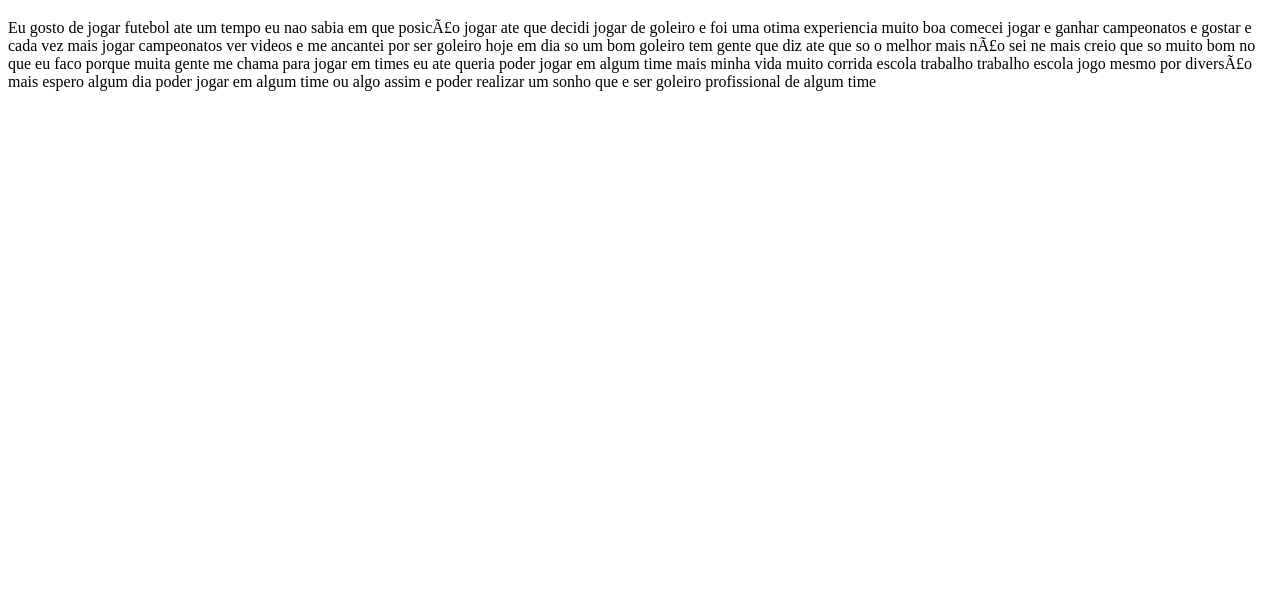
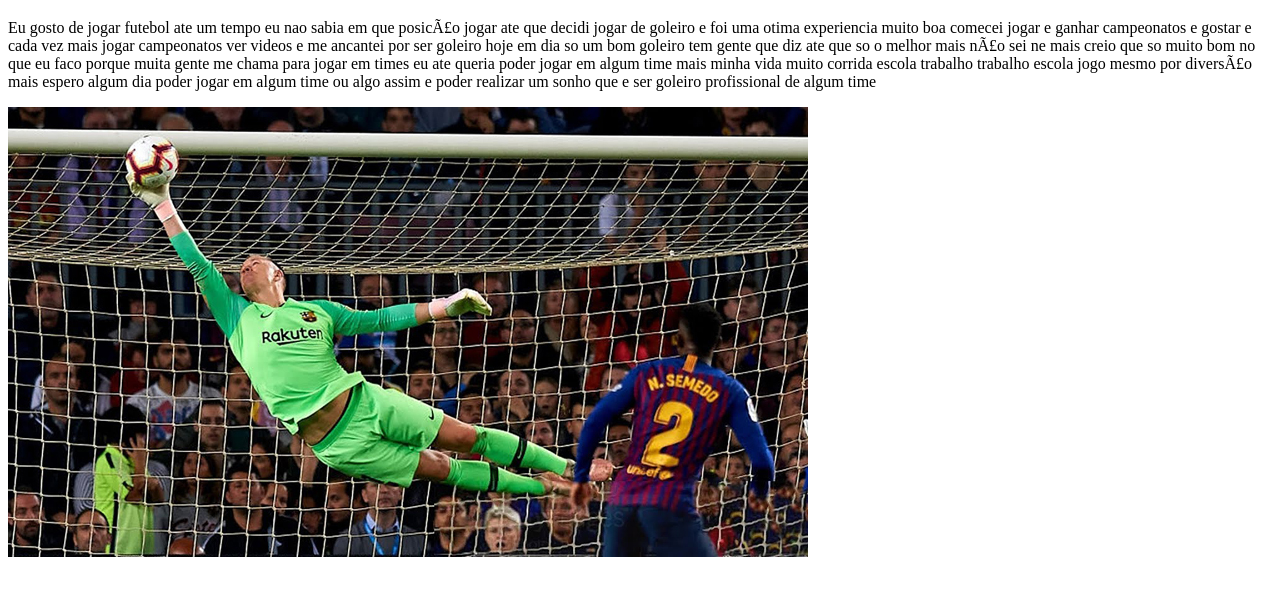
Before and after one commit to luizfernandonunesmertens/turma-1b, a plain HTML site: page index.html in a window 1280 px wide. Shown: the part 61-656 px from the top of the page. Drawn offline with Linux system fonts and the light colour scheme.

Commit message:
implementações  de tags

```diff
--- a/index.html
+++ b/index.html
@@ -14,6 +14,6 @@
        em dia so um bom goleiro tem gente que diz ate que so o melhor mais não sei ne mais creio que so muito bom no que eu faco porque muita
        gente me chama para jogar em times eu ate queria poder jogar em algum time mais minha vida muito corrida escola trabalho trabalho escola
        jogo mesmo por diversão mais espero algum dia poder jogar em algum time ou algo assim e poder realizar um sonho que e ser goleiro profissional de algum time </p>
-        <img id="goleiro" src=""
+        <img id="goleiro" src="goleiro.jpg"
     </body>
 </html>
```
